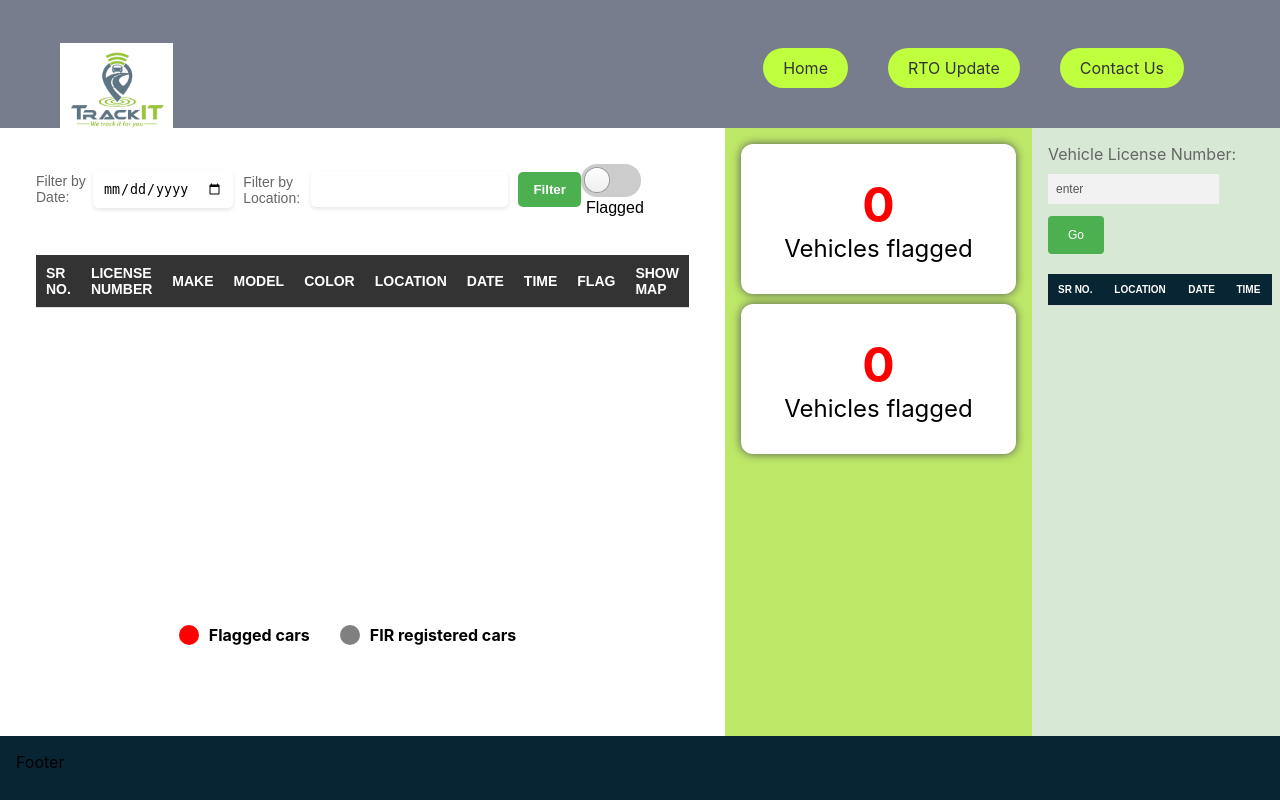
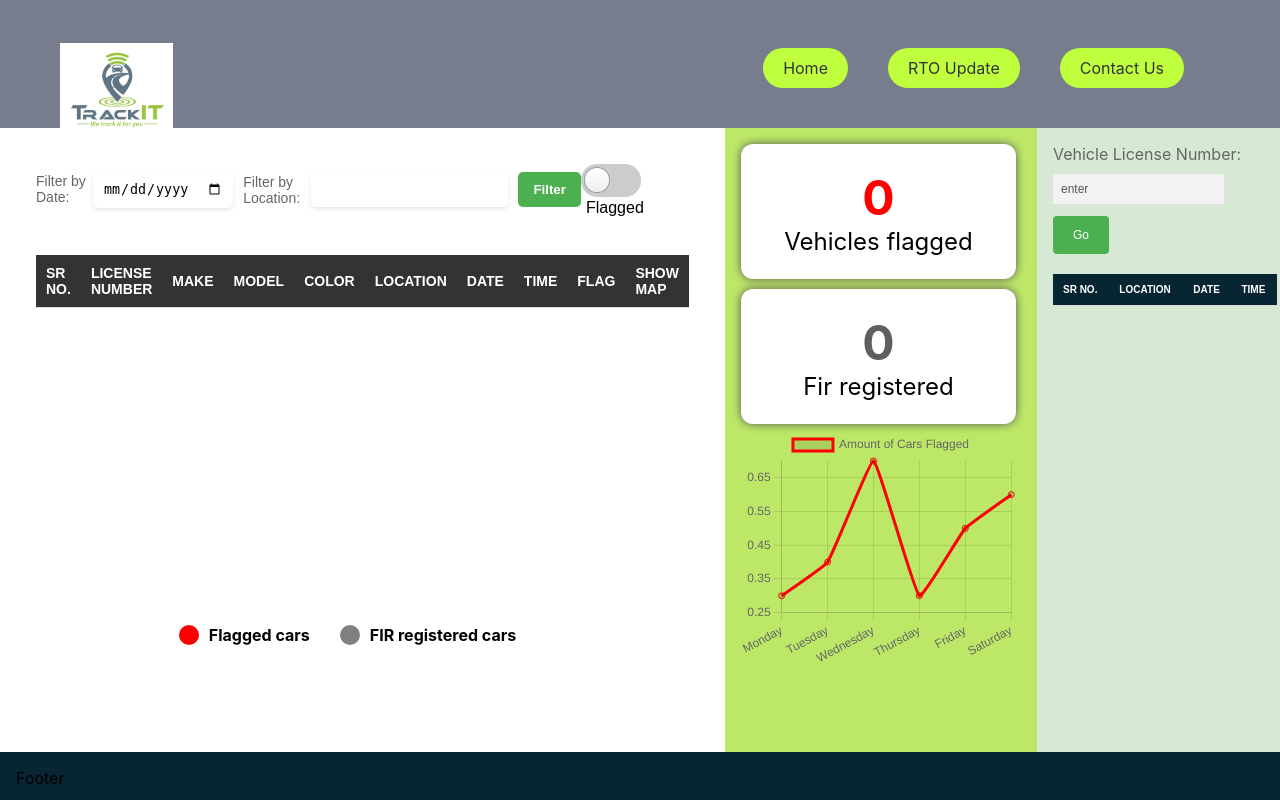
Before and after one commit to Tushar-Edge/suvds, a Flask app: page / in a window 1280 px wide. Run offline with Flask 3, Linux system fonts and the light colour scheme; lists and menus that the app fills with data are empty; some libraries are stand-ins or nearby versions.

Commit message:
graph added

```diff
--- a/static/css/aside.css
+++ b/static/css/aside.css
@@ -4,7 +4,7 @@
     align-items: center;
     justify-content: center;
     width: 275px;
-    height: 150px;
+    height: 135px;
     background-color: #ffffff;
     border-radius: 12px;
     box-shadow: 0 0 10px rgb(86, 86, 86);
@@ -39,7 +39,7 @@
     align-items: center;
     justify-content: center;
     width: 275px;
-    height: 150px;
+    height: 135px;
     background-color: #ffffff;
     border-radius: 12px;
     box-shadow: 0 0 10px rgb(86, 86, 86);
@@ -48,7 +48,7 @@
   .counter-value2 {
     font-size: 48px;
     font-weight: bold;
-    color: #ff0000;
+    color: #5f5f5f;
     margin: 0;
     transition: transform 0.3s ease;
   }
@@ -63,3 +63,11 @@
     transform: rotate(-90deg);
 
   }
+
+
+  canvas {
+    /* display: block; */
+    margin: 5px auto;
+    /* border: 1px solid black; */
+    color:black;
+  }
--- a/static/css/main.css
+++ b/static/css/main.css
@@ -102,7 +102,7 @@
 
       footer {
         background:  #082533;
-        height: 8vh;
+        height: 6vh;
       }
       header, footer, article, nav, aside {
         padding: 1em;
--- a/templates/index.html
+++ b/templates/index.html
@@ -23,6 +23,9 @@
     <link rel="stylesheet" href="../static/css/nav_buttons.css">
 
 
+    <!-- for graphs -->
+    <script src="https://cdn.jsdelivr.net/npm/chart.js"></script>
+
     <link rel="stylesheet" href="https://cdnjs.cloudflare.com/ajax/libs/font-awesome/5.15.3/css/all.min.css" />
     <script src="https://cdnjs.cloudflare.com/ajax/libs/jquery/3.5.1/jquery.min.js" integrity="sha512-bLT0Qm9VnAYZDflyKcBaQ2gg0hSYNQrJ8RilYldYQ1FxQYoCLtUjuuRuZo+fjqhx/qtq/1itJ0C2ejDxltZVFg==" crossorigin="anonymous"></script>
     <script src="https://cdnjs.cloudflare.com/ajax/libs/socket.io/3.0.4/socket.io.js" integrity="sha512-aMGMvNYu8Ue4G+fHa359jcPb1u+ytAF+P2SCb+PxrjCdO3n3ZTxJ30zuH39rimUggmTwmh2u7wvQsDTHESnmfQ==" crossorigin="anonymous"></script>
@@ -38,6 +41,7 @@
     <script src="../static/js/toggle_table.js"></script>
     <script src="../static/js/data.js"></script>
     <script src="../static/js/find.js"></script>
+    <!-- <script src="../static/js/graph.js"></script> -->
 
 
 
@@ -202,8 +206,51 @@
 
       <div class="counter-card2">
         <h2 class="counter-value2">0</h2>
-        <p class="counter-label2">Vehicles flagged</p>
+        <p class="counter-label2">Fir registered</p>
       </div>
+
+
+      <canvas id="line-graph" width="280" height="240"></canvas>
+
+      <script>
+
+
+// Data for the line graph
+const data = {
+    labels: ['Monday', 'Tuesday', 'Wednesday', 'Thursday', 'Friday', 'Saturday'],
+    datasets: [{
+        label: 'Amount of Cars Flagged',
+        data: [0.3, 0.4, 0.7, 0.3, 0.5, 0.6],
+        fill: false,
+        borderColor: 'red',
+        lineTension: 0.1
+    }]
+};
+
+// Configuration options for the line graph
+const options = {
+    animation: {
+        duration: 3000,
+        easing: 'easeInOutQuart'
+    },
+    scales: {
+        yAxes: [{
+            ticks: {
+                beginAtZero: true,
+                max: 1
+            }
+        }]
+    }
+};
+
+// Create the line graph
+const lineGraph = new Chart(document.getElementById('line-graph'), {
+    type: 'line',
+    data: data,
+    options: options
+});
+
+      </script>
     </aside>
     </div>
     <footer>Footer</footer>
```
Also changed, not shown: static/js/graph.js (added, +36 -0 lines).
